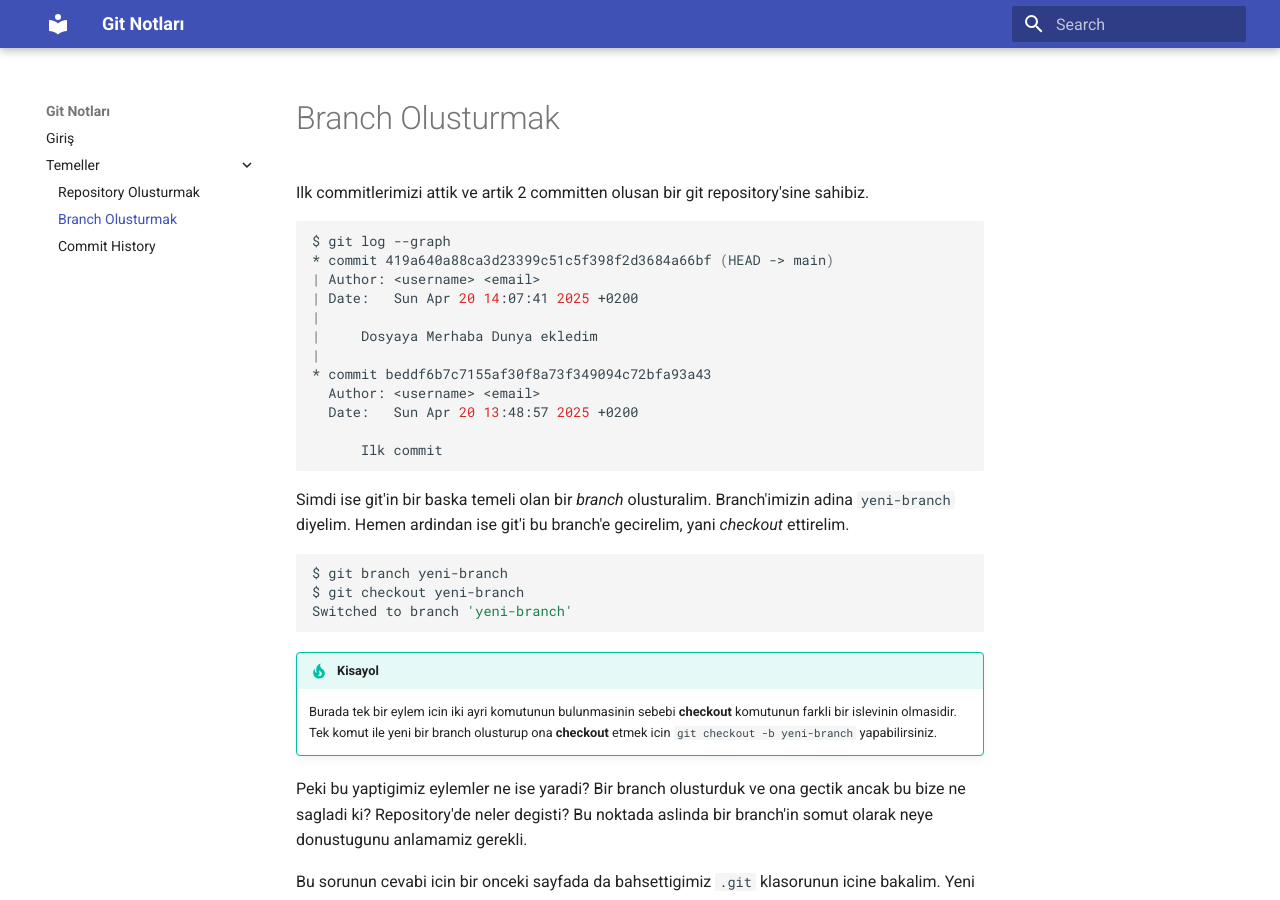
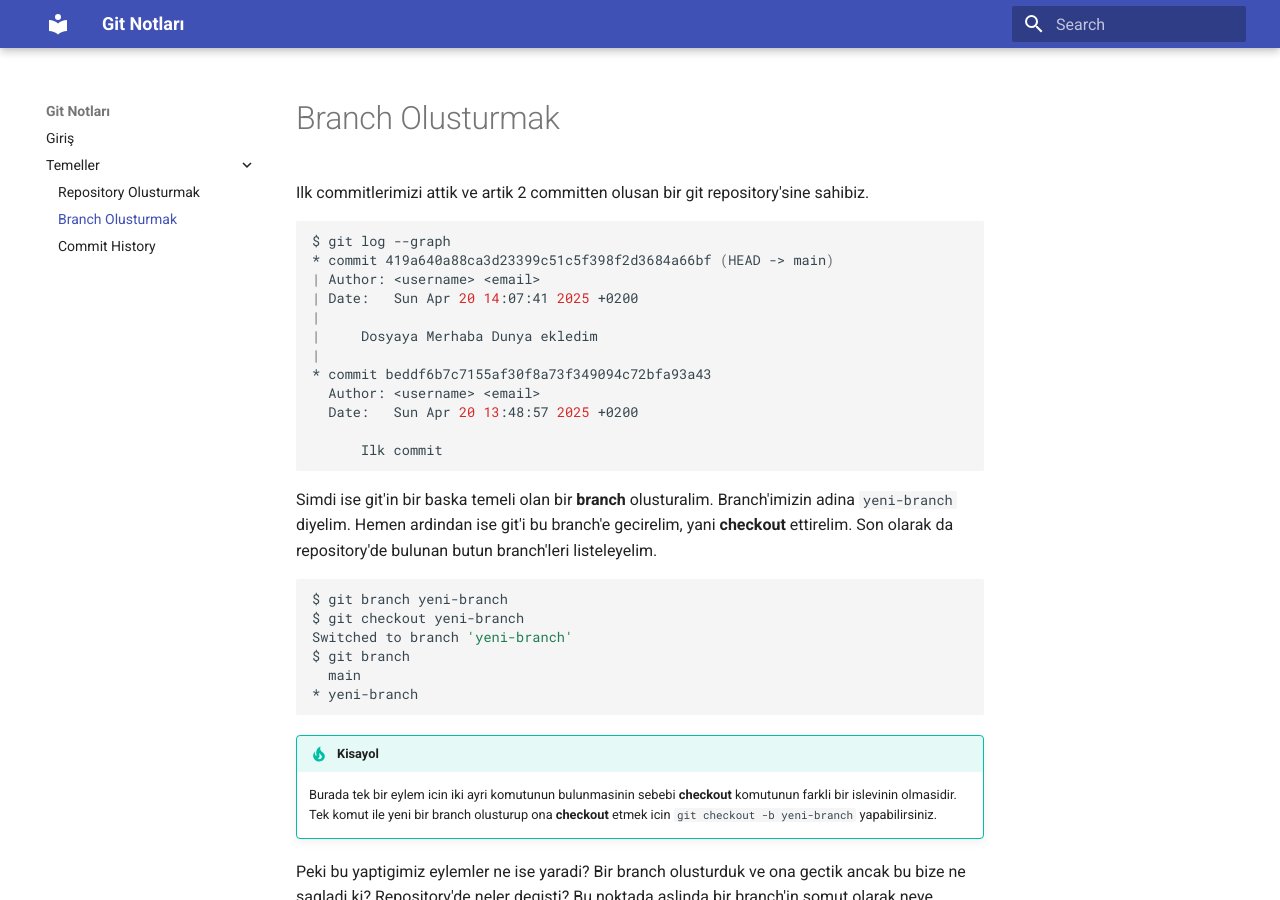
Before and after one commit to buravc/git-kilavuzu, an MkDocs documentation site: the page built from docs/temeller/branch-olusturmak.md, in a window 1280 px wide and 900 px high. Built offline with MkDocs 1.6.1 and Material for MkDocs 9.7.7, drawn with Linux system fonts in a browser that asks for light colours.

Commit message:
rephrase some words and add additional context to branch-olusturmak and repository-olusturmak

````diff
--- a/docs/temeller/branch-olusturmak.md
+++ b/docs/temeller/branch-olusturmak.md
@@ -17,12 +17,15 @@ $ git log --graph
       Ilk commit
 ```
 
-Simdi ise git'in bir baska temeli olan bir *branch* olusturalim. Branch'imizin adina `yeni-branch` diyelim. Hemen ardindan ise git'i bu branch'e gecirelim, yani *checkout* ettirelim.
+Simdi ise git'in bir baska temeli olan bir **branch** olusturalim. Branch'imizin adina `yeni-branch` diyelim. Hemen ardindan ise git'i bu branch'e gecirelim, yani **checkout** ettirelim. Son olarak da repository'de bulunan butun branch'leri listeleyelim.
 
 ```bash
 $ git branch yeni-branch
 $ git checkout yeni-branch
 Switched to branch 'yeni-branch'
+$ git branch
+  main
+* yeni-branch
 ```
 
 !!! tip "Kisayol"
````
Also changed, not shown: docs/temeller/repository-olusturmak.md (+3 -0 lines).
